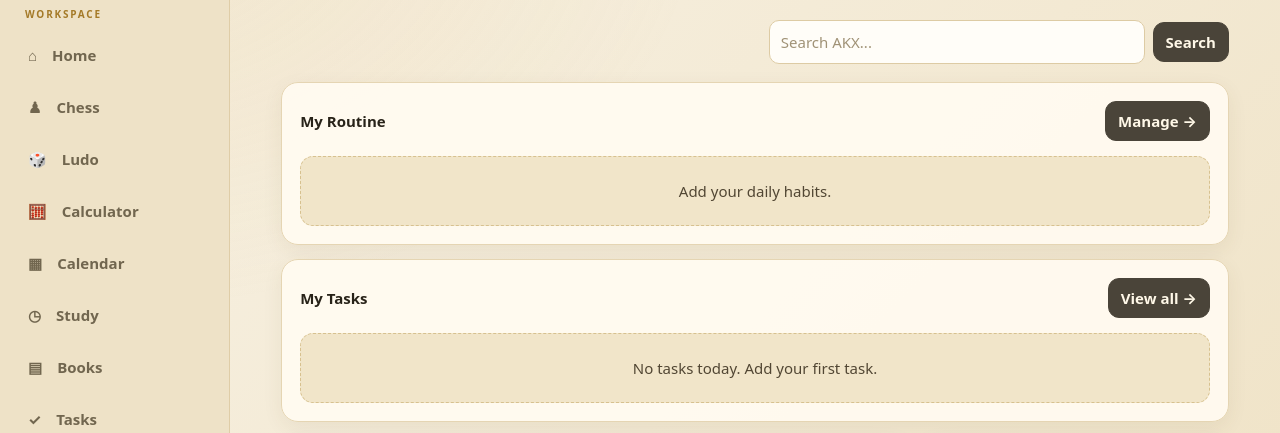
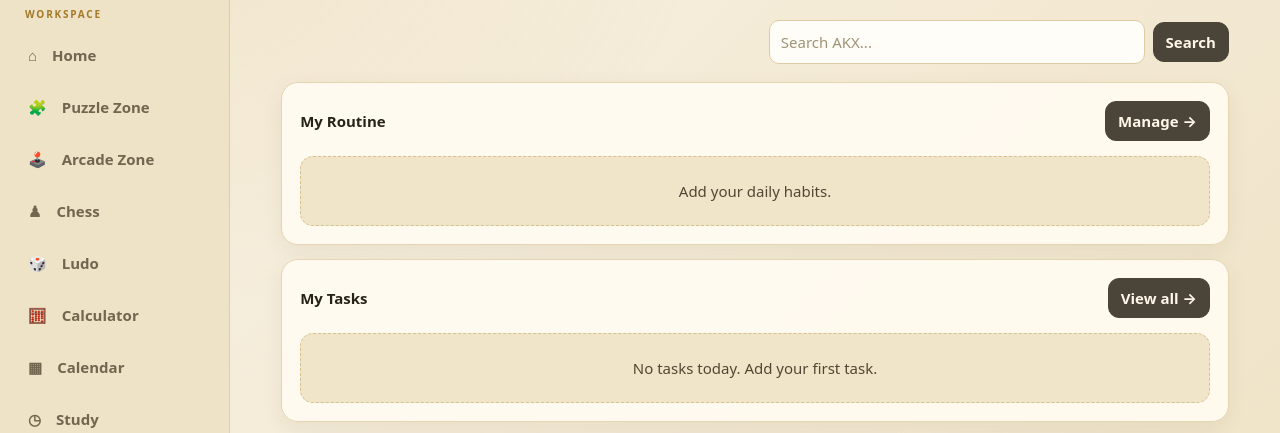
Before and after one commit to ayushkumargupta822-creator/akx-personal-app, a plain HTML site: page index.html in a window 1280 px wide. Shown: the part 96-529 px from the top of the page. Drawn offline with Linux system fonts and the light colour scheme.

Commit message:
Move Puzzle Zone and Arcade Zone below Home in menu

```diff
--- a/index.html
+++ b/index.html
@@ -337,7 +337,7 @@ function chessComputerMove(){if(!chessGame||chessGame.game_over()||chessMode!=='
 function chessUndo(){if(!chessGame||!chessGame.history().length)return;chessThinking=false;chessGame.undo();if(chessMode==='computer'&&chessGame.turn()==='b'&&chessGame.history().length)chessGame.undo();chessSelected=null;chessLegal=[];renderChess()}
 function chessReset(){if(!window.Chess)return;chessGame.reset();chessSelected=null;chessLegal=[];chessThinking=false;renderChess()}
 function chessFlip(){chessFlipped=!chessFlipped;renderChess()}
-function nav(){let side=pages.map(([id,ic,n])=>`<button data-page="${id}" onclick="go('${id}')">${ic}　${n}</button>`).join('');document.getElementById('sideNav').innerHTML=side;document.getElementById('mobileNav').innerHTML=pages.slice(0,5).map(([id,ic,n])=>`<button data-page="${id}" onclick="go('${id}')"><b>${ic}</b>${n}</button>`).join('');document.getElementById('mobileNav').innerHTML+=`<button onclick="toggleMenu()"><b>☰</b>More</button>`;document.getElementById('mobileMenuNav').innerHTML=pages.map(([id,ic,n])=>`<button data-page="${id}" onclick="go('${id}');toggleMenu(false)"><b>${ic}</b><span>${n}</span></button>`).join('')}function toast(s){let e=document.getElementById('toast');e.textContent=s;e.style.display='block';setTimeout(()=>e.style.display='none',1700)}function toggleTask(id){let x=db.tasks.find(t=>t.id===id);if(x)x.done=!x.done;persist()}function toggleRoutine(id){let x=db.routine.find(t=>t.id===id);if(x)x.done=x.done===today()?'':today();persist()}function removeItem(k,id){db[k]=db[k].filter(x=>x.id!==id);persist()}function updateGoal(id,v){let x=db.goals.find(g=>g.id===id);if(x){x.progress=+v;localStorage.setItem('akx_v2',JSON.stringify(db));document.getElementById('goalValue'+id).textContent=v+'%'}}
+function nav(){const menuPages=[pages[0],pages.find(p=>p[0]==='puzzles'),pages.find(p=>p[0]==='arcade'),...pages.slice(1).filter(p=>p[0]!=='puzzles'&&p[0]!=='arcade')];let side=menuPages.map(([id,ic,n])=>`<button data-page="${id}" onclick="go('${id}')">${ic}　${n}</button>`).join('');document.getElementById('sideNav').innerHTML=side;document.getElementById('mobileNav').innerHTML=pages.slice(0,5).map(([id,ic,n])=>`<button data-page="${id}" onclick="go('${id}')"><b>${ic}</b>${n}</button>`).join('');document.getElementById('mobileNav').innerHTML+=`<button onclick="toggleMenu()"><b>☰</b>More</button>`;document.getElementById('mobileMenuNav').innerHTML=menuPages.map(([id,ic,n])=>`<button data-page="${id}" onclick="go('${id}');toggleMenu(false)"><b>${ic}</b><span>${n}</span></button>`).join('')}function toast(s){let e=document.getElementById('toast');e.textContent=s;e.style.display='block';setTimeout(()=>e.style.display='none',1700)}function toggleTask(id){let x=db.tasks.find(t=>t.id===id);if(x)x.done=!x.done;persist()}function toggleRoutine(id){let x=db.routine.find(t=>t.id===id);if(x)x.done=x.done===today()?'':today();persist()}function removeItem(k,id){db[k]=db[k].filter(x=>x.id!==id);persist()}function updateGoal(id,v){let x=db.goals.find(g=>g.id===id);if(x){x.progress=+v;localStorage.setItem('akx_v2',JSON.stringify(db));document.getElementById('goalValue'+id).textContent=v+'%'}}
 
 let focusSeconds=25*60,focusRemaining=focusSeconds,focusInterval=null,focusRunning=false;
 function focusClockRender(){const el=document.getElementById('focusClock');if(el)el.textContent=String(Math.floor(focusRemaining/60)).padStart(2,'0')+':'+String(focusRemaining%60).padStart(2,'0');const b=document.getElementById('focusStart');if(b)b.textContent=focusRunning?'Pause':'Start'}
```
